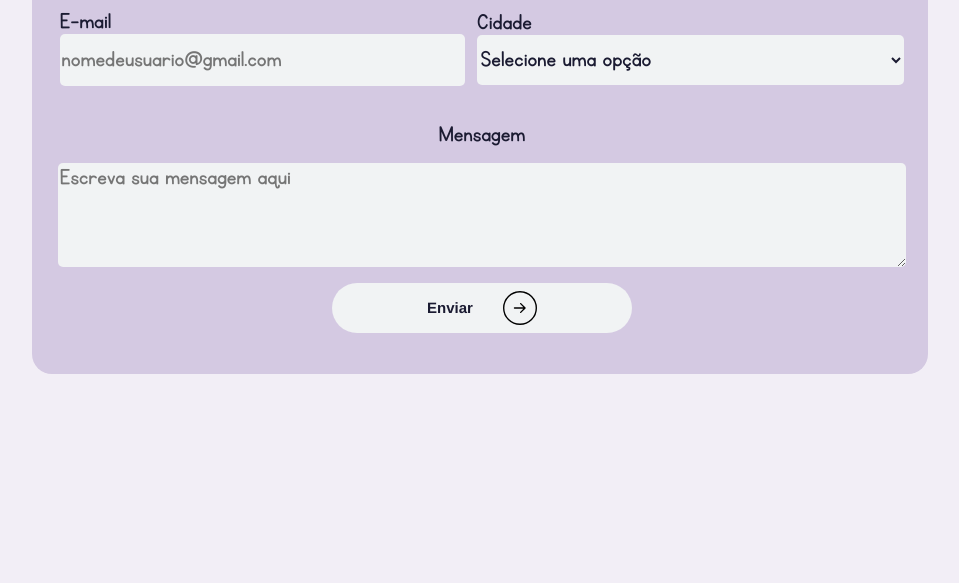
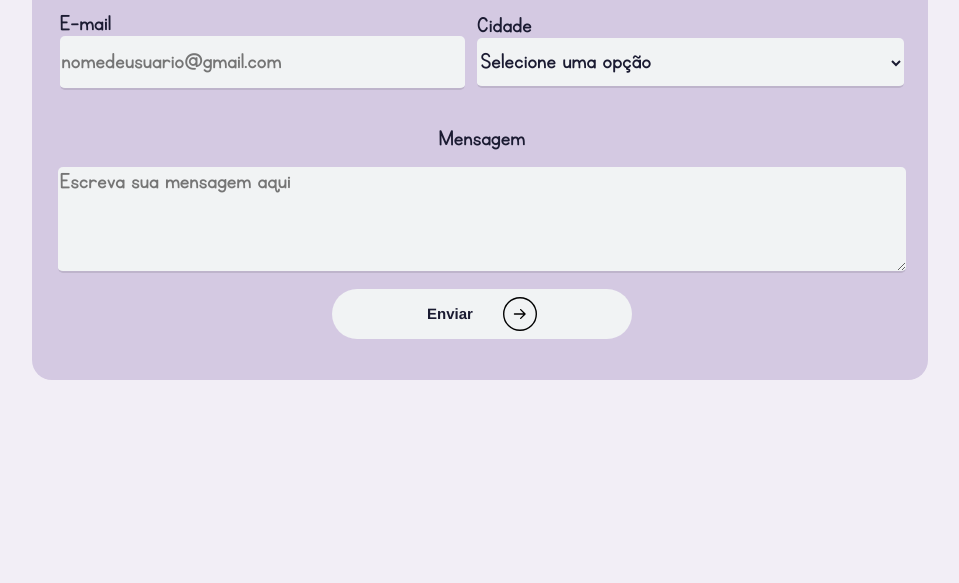
Before and after one commit to rauana-carvalho/smoothie-hub, a plain HTML site: page paginas/contato.html in a window 1280 px wide. Shown: the part 217-800 px from the top of the page, without its empty margins (160-1119 px from the left). Drawn offline with Linux system fonts and the light colour scheme.

Commit message:
Update style-contato.css

```diff
--- a/estilo/style-contato.css
+++ b/estilo/style-contato.css
@@ -98,6 +98,8 @@
     margin-bottom: 16px;
     border-radius: 5px;
     border-style: none;
+    border: none;
+    border-bottom: 2px solid #beb4cb;
     background-color: #f1f3f4;
   }
 
```
